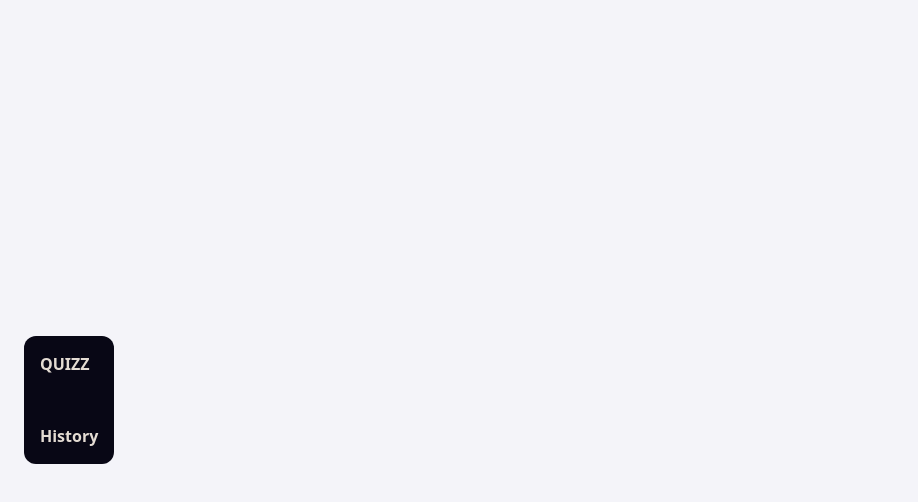
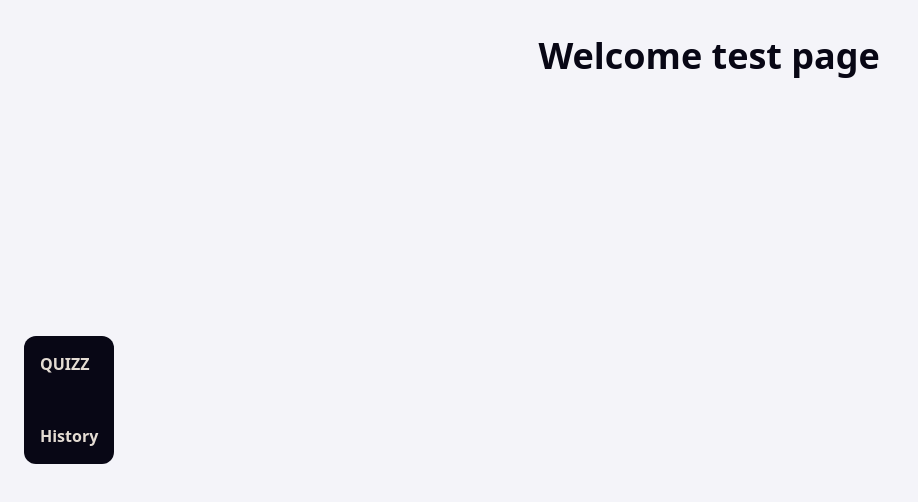
Before and after one commit to oussamasine07/quizz, an Angular app: page /quizz in a window 1280 px wide. Before the commit this address led to /. Shown: the top 502 px of the page, without its empty margins (0-918 px from the left). Built offline with nearby package versions, Linux system fonts and the light colour scheme.

Commit message:
create the quizz component and share data through components

```diff
--- a/src/app/app.component.ts
+++ b/src/app/app.component.ts
@@ -1,4 +1,4 @@
-import { Component } from '@angular/core';
+import { Component, Input } from '@angular/core';
 import { RouterOutlet } from '@angular/router';
 import { SidebarComponent } from './sidebar/sidebar.component';
 import { SignUpComponent } from './sign-up/sign-up.component';
--- a/src/app/app.routes.ts
+++ b/src/app/app.routes.ts
@@ -1,9 +1,14 @@
 import { Routes } from '@angular/router';
 import { SignUpComponent } from './sign-up/sign-up.component';
+import { QuizzComponent } from './quizz/quizz.component';
 
 export const routes: Routes = [
     {
         path: "",
         component: SignUpComponent
+    },
+    {
+        path: "quizz",
+        component: QuizzComponent
     }
 ];
--- a/src/app/page-title/page-title.component.html
+++ b/src/app/page-title/page-title.component.html
@@ -1 +1 @@
-<h1 class="page-title text-center text-[#080715] text-4xl font-bold mt-3">Welcome to QUIZIZZ</h1>
+<h1 class="page-title text-center text-[#080715] text-4xl font-bold mt-3"> {{ pageTitle }} </h1>
--- a/src/app/page-title/page-title.component.ts
+++ b/src/app/page-title/page-title.component.ts
@@ -1,4 +1,4 @@
-import { Component, signal } from '@angular/core';
+import { Component, Input, signal } from '@angular/core';
 
 @Component({
   selector: 'app-page-title',
@@ -7,5 +7,5 @@ import { Component, signal } from '@angular/core';
   styleUrl: './page-title.component.css'
 })
 export class PageTitleComponent {
-
+  @Input() pageTitle:string = "";
 }
--- /dev/null
+++ b/src/app/quizz/quizz.component.html
@@ -0,0 +1 @@
+<app-page-title [pageTitle]="pageTitle" />
--- /dev/null
+++ b/src/app/quizz/quizz.component.ts
@@ -0,0 +1,19 @@
+import { Component, signal } from '@angular/core';
+import { PageTitleComponent } from '../page-title/page-title.component';
+
+@Component({
+  selector: 'app-quizz',
+  imports: [ PageTitleComponent ],
+  templateUrl: './quizz.component.html',
+  styleUrl: './quizz.component.css'
+})
+export class QuizzComponent {
+
+  // user: any = localStorage.getItem("user") ? JSON.parse(localStorage.getItem("user")) : "";
+  title = signal("this is quizz");
+  pageTitle ="Welcome test page";
+
+  constructor () {
+    console.log(localStorage.getItem("user"))
+  }
+}
--- a/src/app/sign-up/sign-up.component.html
+++ b/src/app/sign-up/sign-up.component.html
@@ -1,4 +1,4 @@
-<app-page-title>{{ title() }}</app-page-title>
+<app-page-title [pageTitle]="pageTitle" />
 
 <div class="form-wrapper h-2/3 flex justify-center items-center">
 
--- a/src/app/sign-up/sign-up.component.ts
+++ b/src/app/sign-up/sign-up.component.ts
@@ -12,6 +12,8 @@ import { FormsModule, NgForm } from "@angular/forms";
 })
 export class SignUpComponent {
   title = signal("Welcome to QUIZIZZ")
+
+  pageTitle = "Welcome to QUIZIZZ";
 
   userObj = {
     username: ""
```
Also changed, not shown: src/app/quizz/quizz.component.css (added), 1 other file (tests, documents, lock files or other folders).
